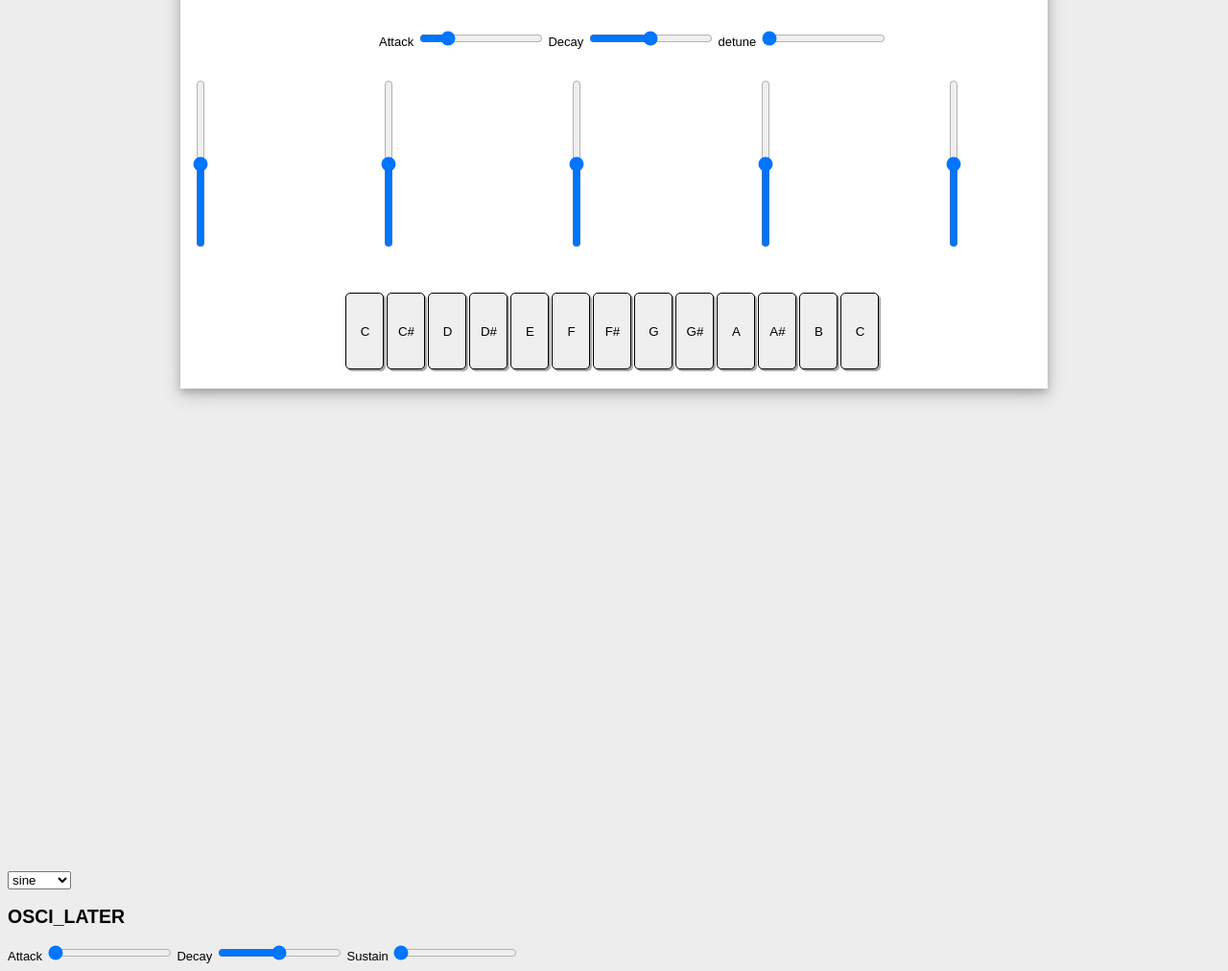
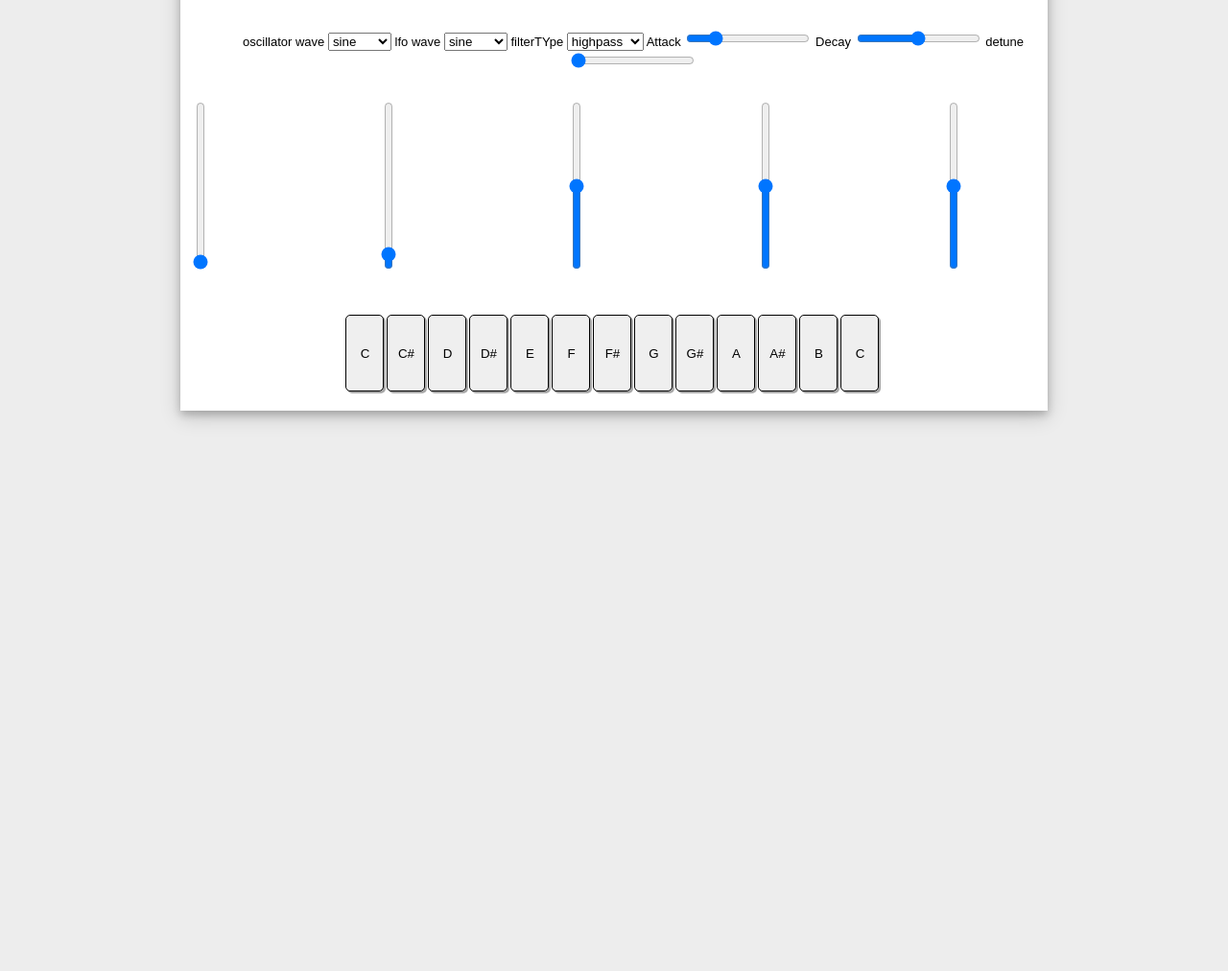
Before and after one commit to kristel-tech/photosynthesis, a Node server app: page / in a window 1280 px wide. Shown: the part 460-1472 px from the top of the page at 96% size. After the commit the page ends 901 px from the top, so only its background shows below. Run offline with Node 20, Linux system fonts and the light colour scheme; some web fonts are replaced.

Commit message:
linked paramters

```diff
--- a/jsfiles/oscillatortest.js
+++ b/jsfiles/oscillatortest.js
@@ -60,7 +60,8 @@ class Synthesizer {
   }
 }
 
-// EVENT LISTENERS////////////////////
+
+
   attackControl.addEventListener('input', function() {
       attackTime = Number(this.value);
   }, false);
@@ -76,6 +77,22 @@ class Synthesizer {
   detuneValueSlider.addEventListener("change", function(e){
     detuneValue = e.target.value;
   });
+
+  lfoTypeSelect.addEventListener("change",function(e){
+    lfoType = e.target.value;
+  });
+
+  lfoFrequencySlider.addEventListener("change",function(e){
+    lfoFrequency = e.target.value;
+  });
+
+filterTypeSelect.addEventListener("change",function(e){
+  filterType = e.target.value;
+});
+
+filterFrequencySlider.addEventListener("change",function(e){
+  filterFrequency = e.target.value;
+});
 
 
   let adsrEnvelope = globalAudioContext.createGain();
@@ -111,19 +128,9 @@ class Synthesizer {
 
       osc1.oscillator_one.connect(adsrEnvelope).connect(filter).connect(globalAudioContext.destination);
       osc1.playNote(adsrEnvelope);
-      // osc1.stopNote(adsrEnvelope);
     });
     document.getElementById('newKeyboard').appendChild(noteButton)
-    // document.body.appendChild(noteButton);
   });
-
-  document.getElementById('stopIt').addEventListener('click',stopOsc)
-
-  function stopOsc(){
-    osc1.stop(now);
-    adsrEnvelope.cancelScheduledValues(now);
-
-  }
 
   function loadConfig(){
     //change values for all parameters on screen
--- a/views/pages/index.ejs
+++ b/views/pages/index.ejs
@@ -19,61 +19,47 @@
         <section class="main-container">
             <canvas class="visuals" id="audio_visual"></canvas>
 
-            <div class="controls">
+            <section class="controls">
+                <label for="oscillatorWaveform">oscillator wave</label>
+                <select id="oscillatorWaveform">
+                    <option value="sine">sine</option>
+                    <option value="saw">saw</option>
+                    <option value="triangle">triangle</option>
+                    <option value="square">square</option>
+                </select>
+                <label for="lfoWaveform">lfo wave</label>
+                <select id="lfoWaveform">
+                    <option value="sine">sine</option>
+                    <option value="saw">saw</option>
+                    <option value="triangle">triangle</option>
+                    <option value="square">square</option>
+                </select>
+                <label for="filterWaveform">filterTYpe</label>
+                <select id="filterWaveform">
+                    <option value="highpass">highpass</option>
+                    <option value="bandpass">bandpass</option>
+                    <option value="lowpass">lowpass</option>
+                </select>
                 <label for="Attack">Attack</label>
                 <input name="Attack" id="Attack" type="range" min="0" max="1" value="0.2" step="0.1" />
                 <label for="Release">Decay</label>
                 <input name="Release" id="Release" type="range" min="0" max="1" value="0.5" step="0.1" />
                 <label for="detuneSlider">detune</label>
                 <input type="range" min="0" max="100" value="0" class="slider" id="detuneSlider" step="1">
-            </div>
-            <div class="volumes">
-                <input id="lfo-speed"type="range" data-title="LFO Speed" orient="vertical" /><br/>
-                <input id="fx1" type="range" data-title="FX1" orient="vertical" /><br/>
+            </section>
+            <section class="volumes">
+                <input id="lfofrequencySLider" type="range" data-title="LFO Speed" orient="vertical" min="0" max="300" step="1" value="0"/><br/>
+                <input id="filterfrequencySLider" type="range" data-title="filter frequency" orient="vertical" min="0" max="10000" value="500"/><br/>
                 <input id="fx2" type="range" data-title="FX2" orient="vertical" /><br/>
                 <input id="four" type="range" data-title="four" orient="vertical" /><br/>
                 <input id="five" type="range" data-title="five" orient="vertical" /><br/>
-            </div>
-            <div id="newKeyboard"></div>
-            </div>
+            </section>
+            <section id="newKeyboard"></section>
+
         </section>
 
         <!-- visualizer-->
         <canvas id="audio_visual" height="500" width="1000"></canvas>
-
-        <!-- <audio id="myAudio" controls preload="none" src="/SineWave100hz.mp3" type="audio/mp3"></audio>
-        <input list="wavetypes" name="wavetypes" id="wavetype" onchange="setaudiosource()">
-        <datalist id="wavetypes">
-          <option value="sine"></option>
-          <option value="saw"></option>
-          <option value="triangle"></option>
-          <option value="square"></option>
-        </datalist> -->
-
-
-        <!-- oscialltor-->
-        <section>
-            <select id="oscillatorWaveform">
-                <option value="sine">sine</option>
-                <option value="saw">saw</option>
-                <option value="triangle">triangle</option>
-                <option value="square">square</option>
-            </select>
-            <h2>OSCI_LATER</h1>
-            <article>
-                <label for="Attack">Attack</label>
-                <input name="Attack" id="Attack" type="range" min="0" max="1" value="0.0" step="0.1" />
-                <label for="Release">Decay</label>
-                <input name="Release" id="Release" type="range" min="0" max="1" value="0.5" step="0.1" />
-                <label for="Sustain">Sustain</label>
-                <input type="range" min="0.0" max="3.0" value="0" class="slider" id="Sustain">
-            </article>
-
-            <article id="newKeyboard">
-
-            </article>
-
-        </section>
     </main>
 
     <footer>
@@ -81,28 +67,4 @@
     </footer>
     <script type="text/javascript" src="/oscillatortest.js"></script>
 </body>
-<script>
-    function setaudiosource() {
-        var wavetype = document.getElementById("wavetype");
-        var audioplayer = document.getElementById("myAudio");
-        var strUser = wavetype.value;
-        switch (strUser) {
-            case 'saw':
-                audioplayer.src = 'SawToothWave100hz.mp3';
-                break;
-            case 'sine':
-                audioplayer.src = 'SineWave100hz.mp3';
-                break;
-            case 'square':
-                audioplayer.src = 'SquareWave500hz.mp3';
-                break;
-            case 'triangle':
-                audioplayer.src = 'TraingleWave100hz.mp3';
-                break;
-        }
-    }
-</script>
-<!-- <script src="/osiloscopecode.js"></script> -->
-<!-- <script src="/oscillatortest.js"></script> -->
-
 </html>
```
